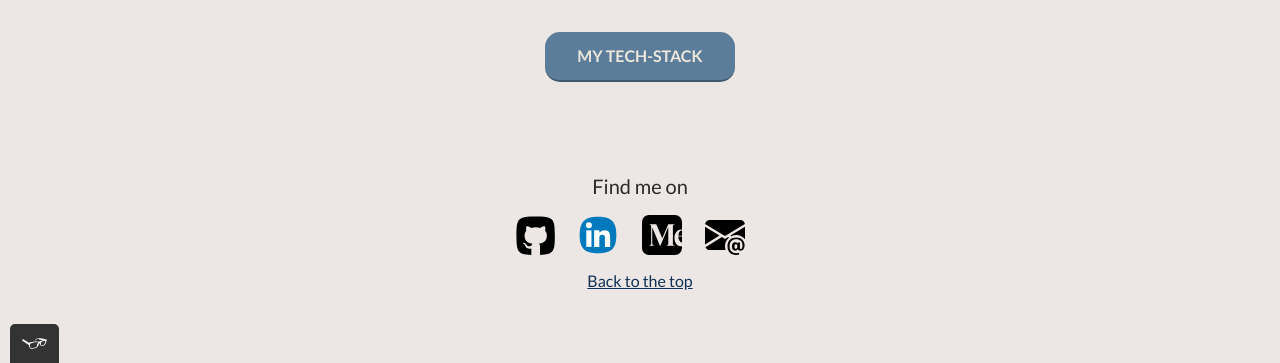
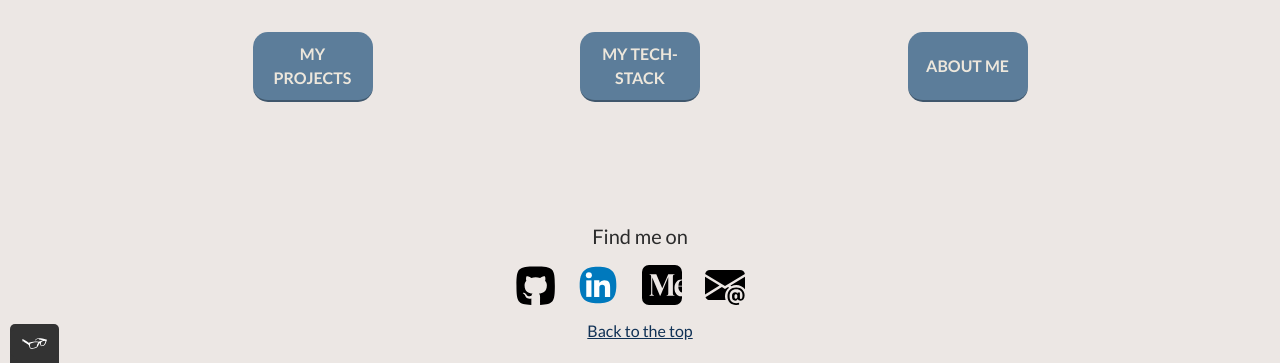
Before and after one commit to agawi88/Portfolio-Website, a website: page index.html in a window 1280 px wide. Shown: the part 437-800 px from the top of the page. Drawn offline with nearby package versions, Linux system fonts and the light colour scheme.

Commit message:
updated files
prepared for incorporating about and projects into the landing page (first idea)

```diff
--- a/CSS/styles_var.css
+++ b/CSS/styles_var.css
@@ -382,7 +382,7 @@ button:focus,
   overflow-y: auto;
 }
 
-.tech-stack button {
+.stack-button {
   justify-self: center;
   width: auto;
   padding: 12px 32px;
--- a/index.html
+++ b/index.html
@@ -57,9 +57,17 @@ Curious what I’ve built?
 <!-- END OF INFO GRID -->
 
 
+<section class="d-flex justify-content-evenly">
+<!-- PROJECTS BTN -->
+<button class="btn secondary_button stack_button" type="button" data-bs-toggle="offcanvas" data-bs-target="#offcanvasBottom" aria-controls="offcanvasBottom">MY PROJECTS</button>
+<!-- TECH-STACK BTN-->
+ <button class="btn secondary_button stack_button" type="button" data-bs-toggle="offcanvas" data-bs-target="#offcanvasBottom" aria-controls="offcanvasBottom">MY TECH-STACK</button>
+<!-- ABOUT BTN -->
+ <button class="btn secondary_button stack_button" type="button" data-bs-toggle="offcanvas" data-bs-target="#offcanvasBottom" aria-controls="offcanvasBottom">ABOUT ME</button>
+</section>
+
+ <!-- SKILLS GRID -->
 <section class="tech-stack main_profile_second_part">
- <button class="btn secondary_button stack_button" type="button" data-bs-toggle="offcanvas" data-bs-target="#offcanvasBottom" aria-controls="offcanvasBottom">MY TECH-STACK</button>
- <!-- SKILLS GRID -->
 <!--OFFCANVAS STARTS HERE-->
 <div class="offcanvas offcanvas-bottom" tabindex="-1" id="offcanvasBottom" aria-labelledby="offcanvasBottomLabel">
 <!-- OFFCANVAS HEADER-->
```
